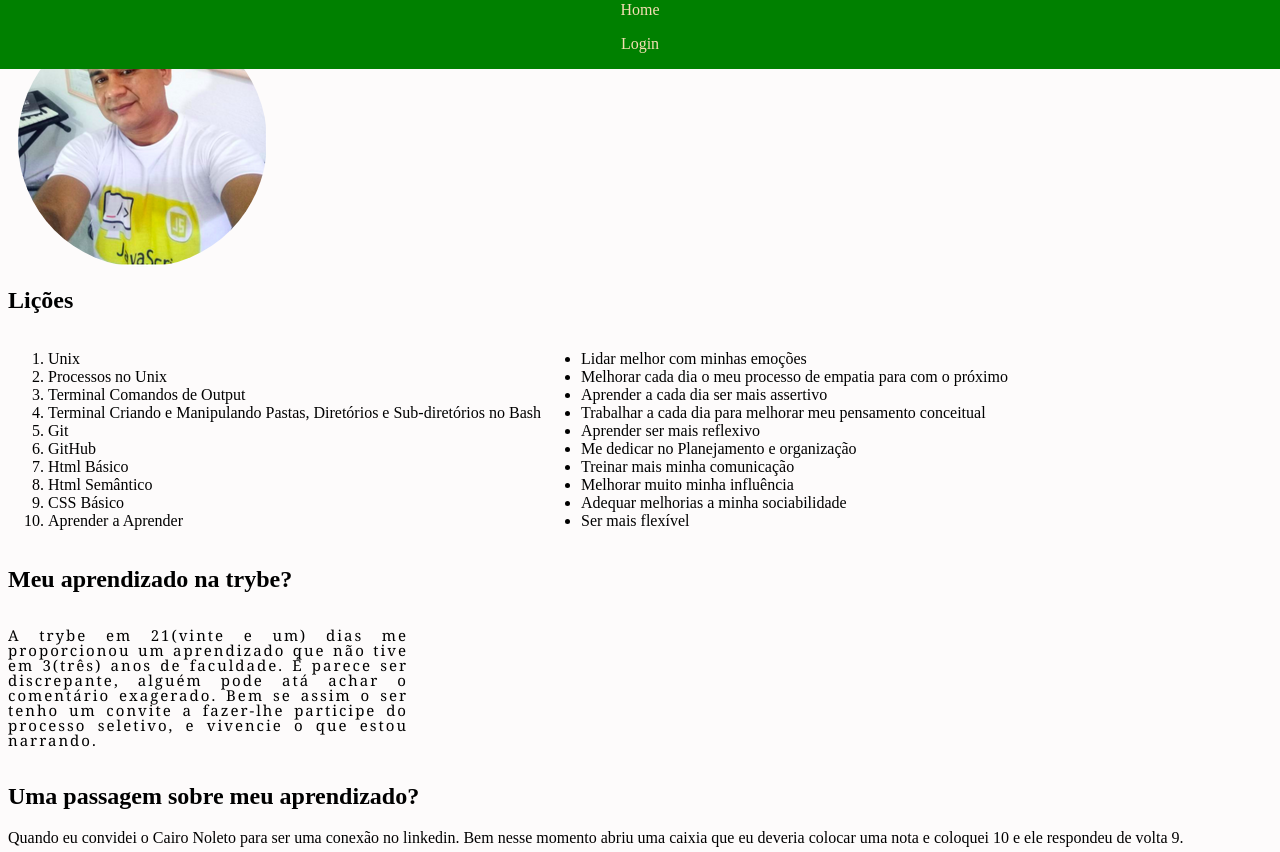
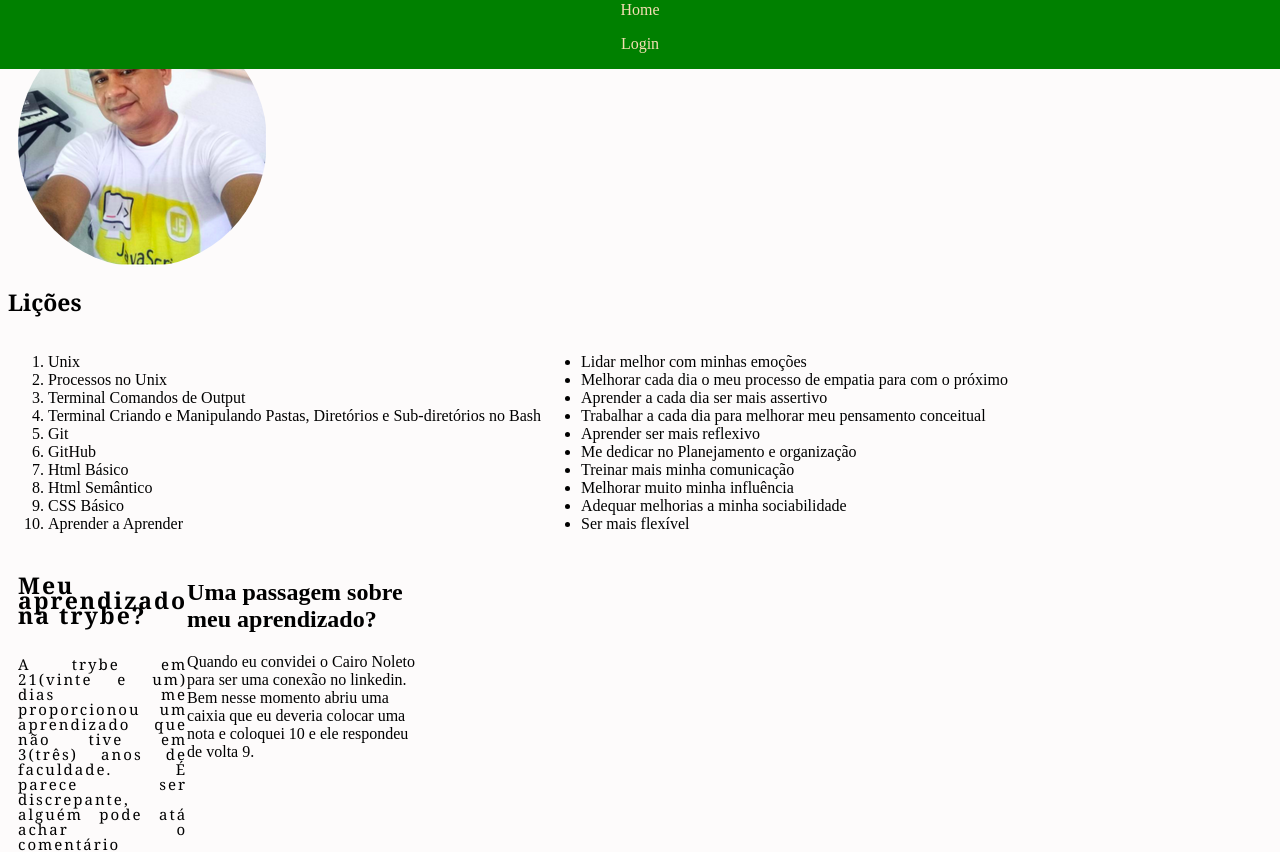
Before and after one commit to tonistorres/project-lessons-learned, a website: page index.html in a window 1280 px wide. Shown: the part 79-931 px from the top of the page. Drawn offline with Linux system fonts and the light colour scheme.

Commit message:
verificando o projeto ainda possui alguns requisitos a serem alcancados

```diff
--- a/index.html
+++ b/index.html
@@ -14,6 +14,7 @@
     <header id="cabecalho">
 
         <h1 id="titulo">Lições Aprendidas - Trybe</h1>
+
         <nav>
             <p>Home</p>
             <p>Login</p>
@@ -26,7 +27,7 @@
 
         <img id="minha_foto" src="perfil.png" alt="foto perfil">
 
-        <h2>Lições</h2>
+        <h2 id="sub-title-h2">Lições</h2>
 
         <section>
 
@@ -65,10 +66,14 @@
 
         </section>
 
-        <h2>Meu aprendizado na trybe?</h2>
+        <section class="conteiner-section-para-article">
+
 
 
             <article class="conteiner-article">
+
+                <h2 id="sub-title-h2">Meu aprendizado na trybe?</h2>
+
                 <p>A trybe em 21(vinte e um) dias me proporcionou um aprendizado que não tive em 3(três)
                     anos de faculdade. É parece ser discrepante, alguém pode atá achar o comentário exagerado.
                     Bem se assim o ser tenho um convite a fazer-lhe participe do processo seletivo, e vivencie
@@ -76,21 +81,21 @@
 
             </article>
 
-        <section>
+
+            <aside>
+
                 <h2>Uma passagem sobre meu aprendizado?</h2>
 
-            <aside>
-                <p>Quando eu convidei o Cairo Noleto para ser uma conexão no linkedin. Bem
-                    nesse momento abriu uma caixia que eu deveria colocar uma nota e coloquei 10
-                    e ele respondeu de volta 9.
-                </p>
+                <p>Quando eu convidei o Cairo Noleto para ser uma conexão no linkedin. Bem nesse momento abriu uma caixia que eu deveria colocar uma nota e coloquei 10 e ele respondeu de volta 9. </p>
 
             </aside>
 
 
         </section>
 
+
     </main>
+
 
 <footer id="rodape">
     <a href="https://www.w3schools.com/" target="_blank">Visit W3Schools.com!</a>
@@ -98,4 +103,5 @@
 
 </body>
 
+
 </html>
--- a/style.css
+++ b/style.css
@@ -1,6 +1,21 @@
 
 body{
     background-color: rgb(253, 251, 251);
+}
+
+#titulo-h1{
+
+    display: inline-block;
+    font-family: Georgia, 'Times New Roman', Times, serif;
+    font-size: 25px;
+    font-weight: 700;
+}
+
+#sub-title-h2{
+    display: inline-block;
+    font-family: Georgia, 'Times New Roman', Times, serif;
+    font-size: 23px;
+    font-weight: 700;
 }
 
 #cabecalho{
@@ -22,13 +37,12 @@ body{
 }
 
 #rodape{
-
-   color: white;
+margin-top: 300px;
+  color: white;
    display: inline-block;
    width: 100%;
    background-color: green;
    text-align: center;
-   width: 100%;
    font-size: 20px;
    font-weight: 700;
    padding-bottom: 10px;
@@ -40,9 +54,9 @@ body{
 
 }
 .conteiner-article{
+
 font-size: 15px;
 font-family: Georgia, 'Times New Roman', Times, serif;
-display: inline-block;
 width: 400px;
 height: 150px;
 text-align: justify;
@@ -50,3 +64,15 @@ letter-spacing: 2px;
 line-height: 15px;
 
 }
+
+.conteiner-section-para-article{
+display: flex;
+
+width: 400px;
+height: 150px;
+margin: 10px 10px 10px 10px;
+
+
+
+
+}
```
Lines whose indentation alone changed are shown as unchanged.
